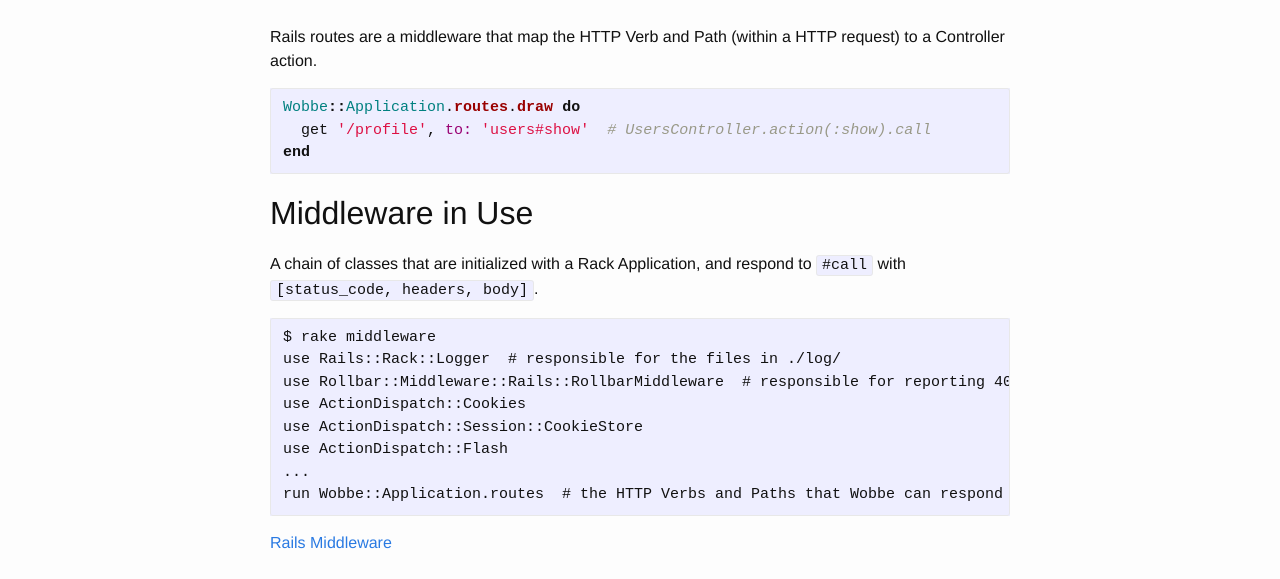
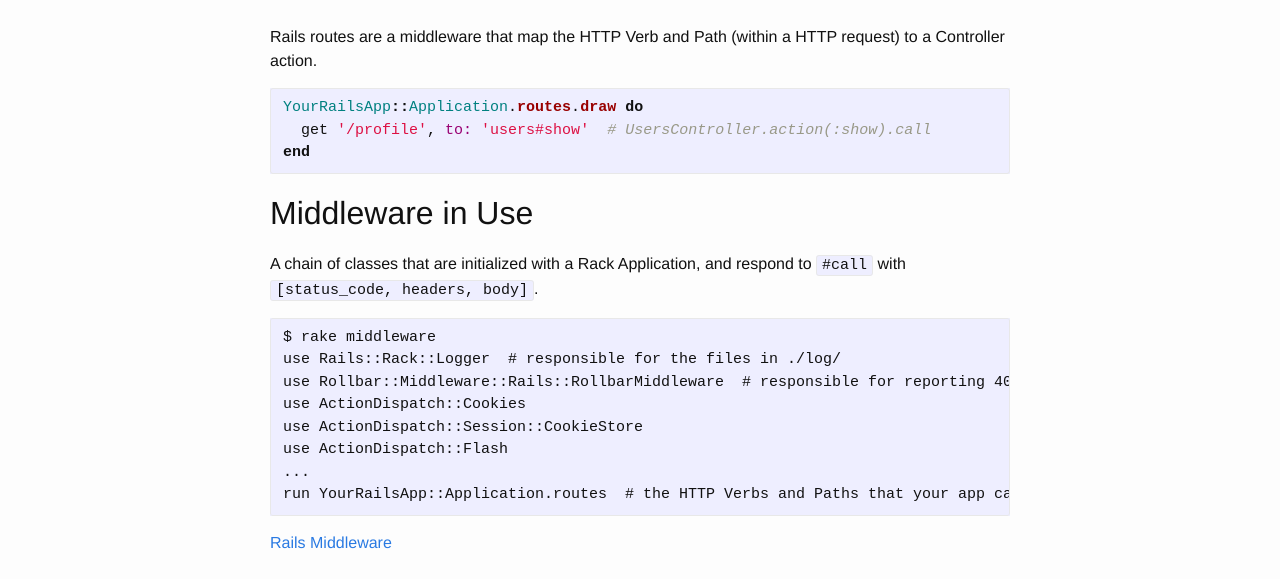
Before and after one commit to radavis/radavis.github.io, a Jekyll site: the page built from _posts/2017-05-23-middleware.md, in a window 1280 px wide. Shown: the part 442-1021 px from the top of the page. Built offline with Jekyll 4.4.1, drawn with Linux system fonts in a browser that asks for light colours.

Commit message:
make example generic

````diff
--- a/_posts/2017-05-23-middleware.md
+++ b/_posts/2017-05-23-middleware.md
@@ -19,7 +19,7 @@ How does the application know how to map HTTP requests to Controller actions?
 Rails routes are a middleware that map the HTTP Verb and Path (within a HTTP request) to a Controller action.
 
 ```ruby
-Wobbe::Application.routes.draw do
+YourRailsApp::Application.routes.draw do
   get '/profile', to: 'users#show'  # UsersController.action(:show).call
 end
 ```
@@ -37,7 +37,7 @@ use ActionDispatch::Cookies
 use ActionDispatch::Session::CookieStore
 use ActionDispatch::Flash
 ...
-run Wobbe::Application.routes  # the HTTP Verbs and Paths that Wobbe can respond to
+run YourRailsApp::Application.routes  # the HTTP Verbs and Paths that your app can respond to
 ```
 
 [Rails Middleware](http://edgeguides.rubyonrails.org/rails_on_rack.html#internal-middleware-stack)
````
